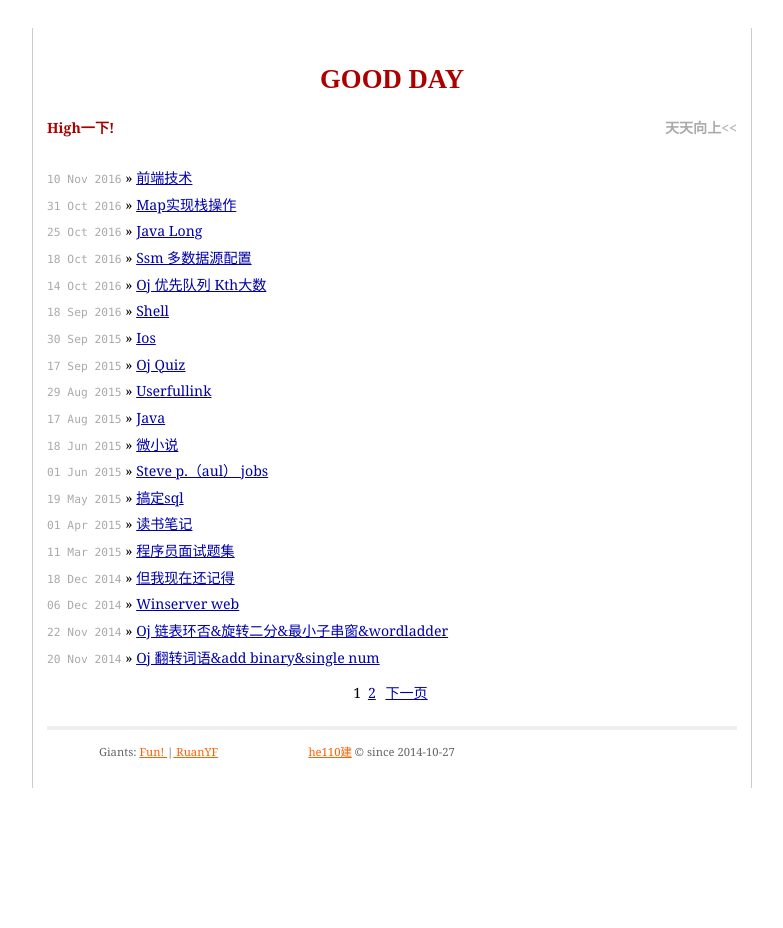
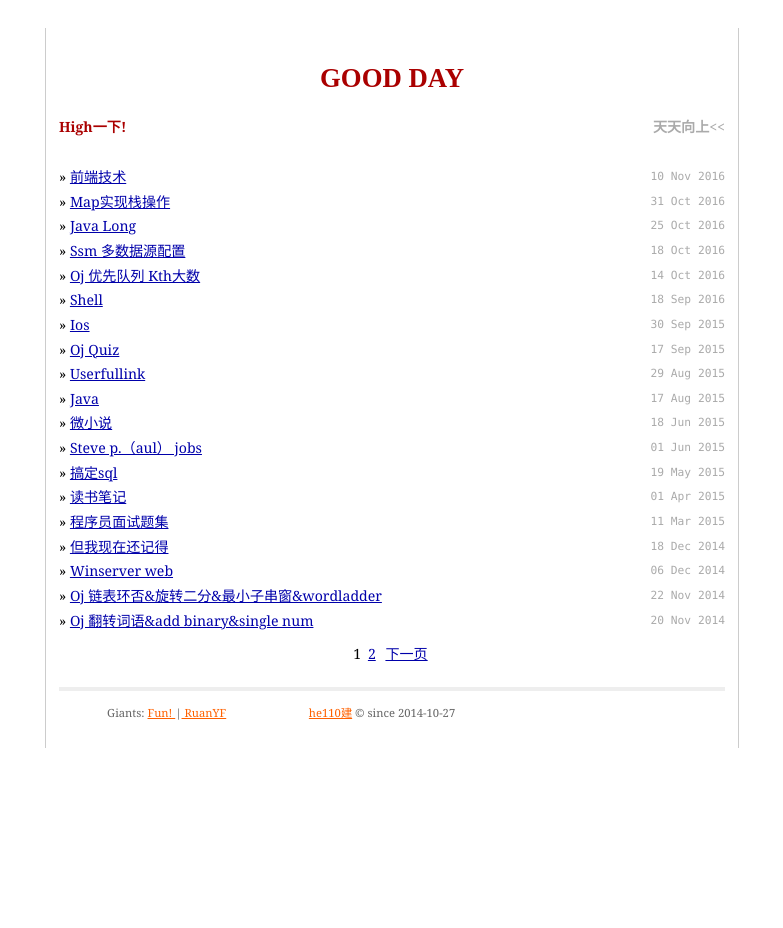
Before and after one commit to he110jian/he110jian.github.io, a Jekyll site: the page built from index.html, in a window 1280 px wide. Shown: the whole page, without its empty margins (248-1031 px from the left). Built offline with Jekyll 4.4.1, drawn with Linux system fonts in a browser that asks for light colours; the list of posts is cut into pages by our own code; comment, search, counter and statistics services are not loaded.

Commit message:
2016年12月26日14:43:58

```diff
--- a/css/screen.css
+++ b/css/screen.css
@@ -78,6 +78,7 @@ ul.posts {
     color: #aaa;
     font-family: Monaco, "Courier New", monospace;
     font-size: 80%;
+	float:right;
   }
 
 /*****************************************************************************/
@@ -88,9 +89,9 @@ ul.posts {
 
 .site {
   font-size: 110%;
-  width: 49em;
+  width: 666px;
   margin: 2em auto 2em auto;
-  padding: 1em;
+  padding: 13px;
   text-align:justify;
   border:1px solid #ccc;
   border-width:0 1px;
@@ -194,8 +195,8 @@ right: 0;
     padding: 0.4em;
     background-color: #333;
     color: white;
-white-space: pre-wrap;
-font-size: 1.9em;
+	white-space: pre-wrap;
+	font-size: 1.9em;
   }
 
   #post ul,
```
